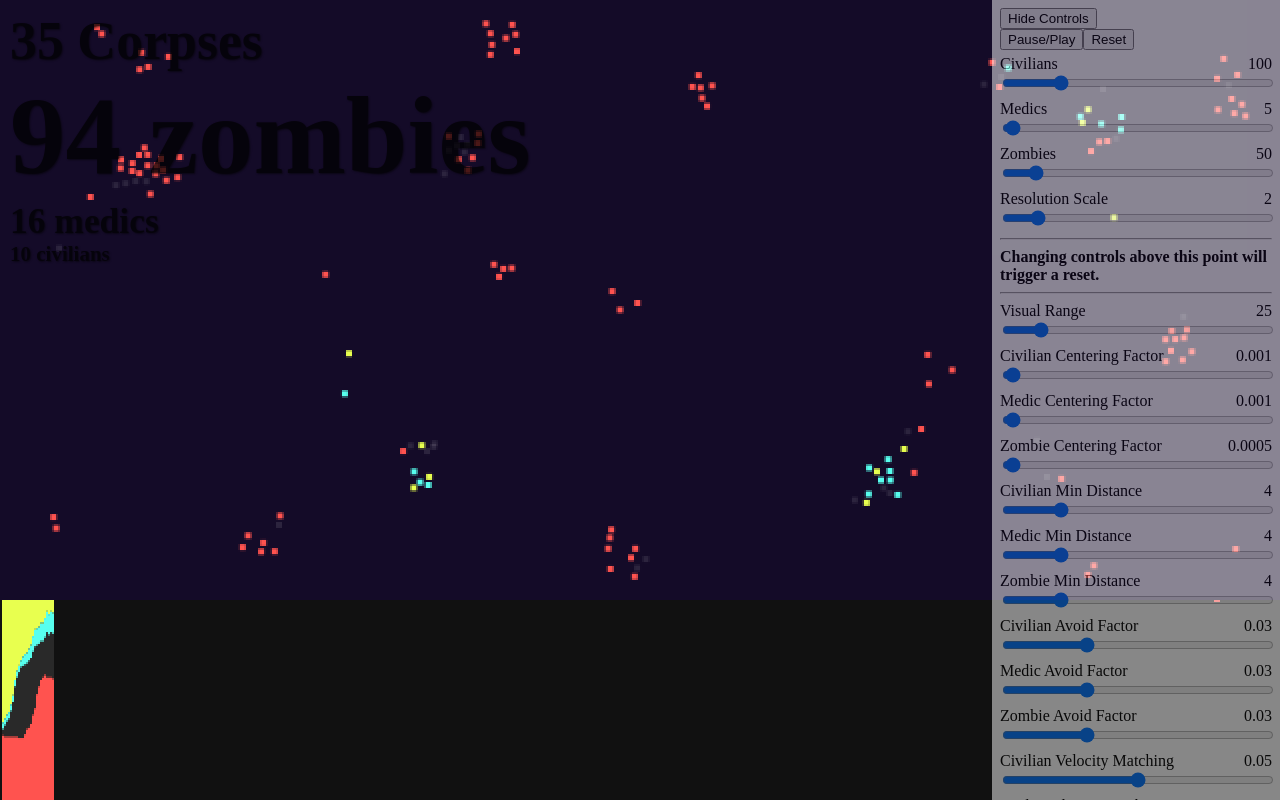
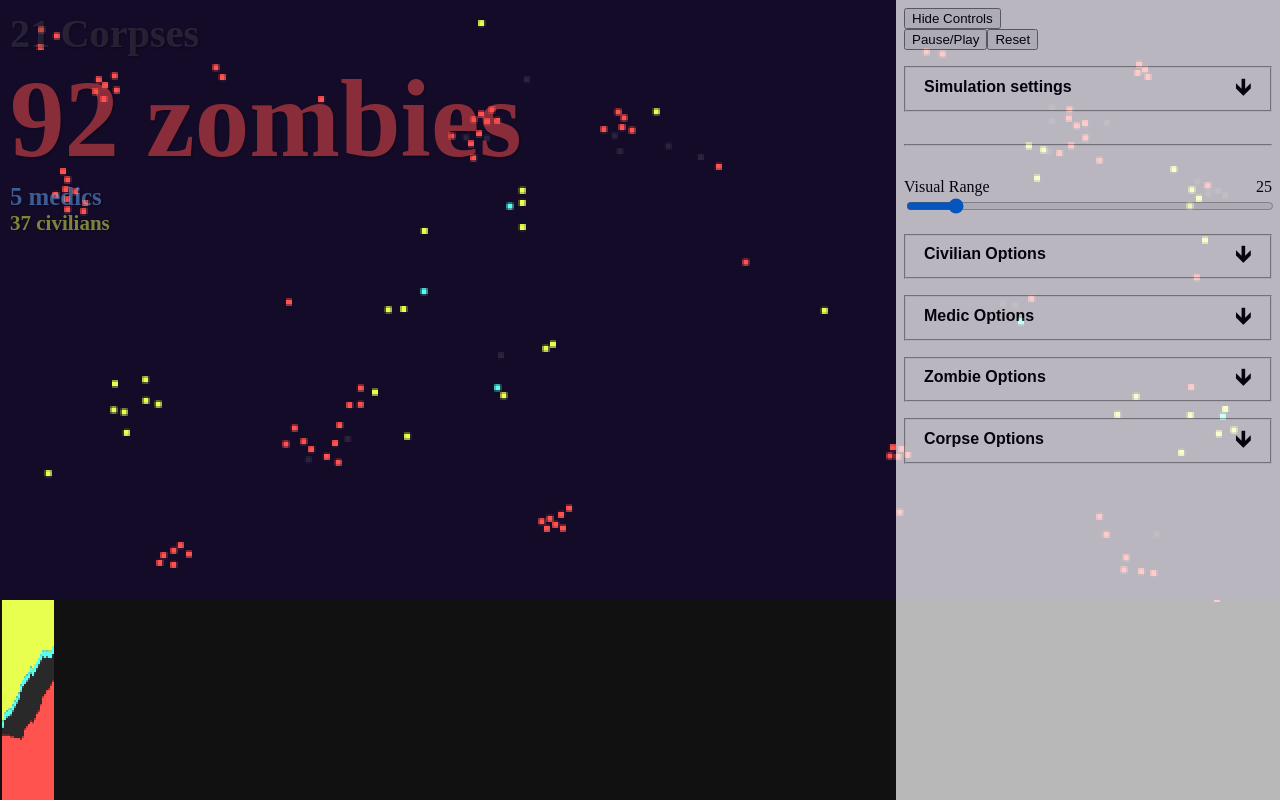
Before and after one commit to mrchimp/zombies-vs-medics, a Vue app: page / in a window 1280 px wide. Both pictures are taken after a click on the button "Show controls". Built offline with nearby package versions, Linux system fonts and the light colour scheme.

Commit message:
Group and improve controls

```diff
--- /dev/null
+++ b/src/components/ControlGroup.vue
@@ -0,0 +1,56 @@
+<script setup lang="ts">
+import { ref } from "vue";
+const show = ref(false);
+const props = defineProps(["label"]);
+function toggle() {
+  show.value = !show.value;
+}
+</script>
+
+<template>
+  <fieldset
+    class="group-fieldset"
+    :class="show ? 'group-fieldset--active' : ''"
+  >
+    <button class="group-title-bar" type="button" @click.prevent="toggle">
+      <h2 class="group-title">{{ props.label }}</h2>
+      <div class="group-down-arrow">&#129147;</div>
+    </button>
+    <div v-show="show" class="group-content">
+      <slot />
+    </div>
+  </fieldset>
+</template>
+
+<style scoped>
+.group-fieldset {
+  margin: 1rem 0;
+}
+.group-fieldset--active {
+  margin-bottom: 1rem;
+}
+.group-title-bar {
+  background: none;
+  border: none;
+  display: flex;
+  justify-content: space-between;
+  align-items: center;
+  line-height: 1;
+  width: 100%;
+}
+.group-title {
+  font-size: 1rem;
+  margin: 0;
+}
+.group-down-arrow {
+  font-size: 1.5rem;
+  transform: rotate(0);
+  transition: transform 0.2s ease-out;
+}
+.group-down-arrow--active {
+  transform: rotate(180deg);
+}
+.group-content {
+  padding: 1rem 0;
+}
+</style>
--- a/src/components/ControlInput.vue
+++ b/src/components/ControlInput.vue
@@ -1,7 +1,14 @@
 <script setup lang="ts">
 import { ref } from "vue";
 
-const props = defineProps(["label", "modelValue", "min", "max", "step"]);
+const props = defineProps([
+  "label",
+  "modelValue",
+  "min",
+  "max",
+  "step",
+  "title",
+]);
 const emit = defineEmits(["update:modelValue"]);
 
 function onInput(e: InputEvent) {
@@ -11,7 +18,7 @@ function onInput(e: InputEvent) {
 
 <template>
   <div>
-    <label for="medicCount" class="control-label">
+    <label for="medicCount" class="control-label" :title="title">
       <div>{{ props.label }}</div>
       <div>{{ props.modelValue }}</div>
     </label>
--- a/src/components/ZombiesVsMedics.vue
+++ b/src/components/ZombiesVsMedics.vue
@@ -1,6 +1,7 @@
 <script setup lang="ts">
 import { ref, onMounted } from "vue";
 import ControlInput from "./ControlInput.vue";
+import ControlGroup from "./ControlGroup.vue";
 
 enum ItemType {
   Corpse = 0,
@@ -37,35 +38,35 @@ interface Nearbys {
 
 const showControls = ref(false);
 
-const numCivilians = ref(100);
-const numZombies = ref(50);
-const numMedics = ref(5);
-const numCorpses = ref(0);
 const resolutionScale = ref(2);
 let graphTickCount = 0;
 
+const numCorpses = ref(0);
 const corpseCount = ref(0);
 const corpseFontSize = ref("");
+
+const numCivilians = ref(100);
+const civilianCount = ref(0);
+const civilianFontSize = ref("");
+const civilianCenteringFactor = ref(0.001);
+const civilianMinDistance = ref(4);
+const civilianAvoidFactor = ref(0.03);
+const civilianVelocityMatchingFactor = ref(0.005);
+
+const numMedics = ref(5);
+const medicCount = ref(0);
+const medicFontSize = ref("");
+const medicCenteringFactor = ref(0.001);
+const medicMinDistance = ref(4);
+const medicAvoidFactor = ref(0.03);
+const medicVelocityMatchingFactor = ref(0.005);
+
+const numZombies = ref(50);
 const zombieCount = ref(0);
 const zombieFontSize = ref("");
-const medicCount = ref(0);
-const medicFontSize = ref("");
-const civilianCount = ref(0);
-const civilianFontSize = ref("");
-
-const civilianCenteringFactor = ref(0.001);
 const zombieCenteringFactor = ref(0.0005);
-const medicCenteringFactor = ref(0.001);
-
-const civilianMinDistance = ref(4);
-const civilianAvoidFactor = ref(0.03);
-const medicMinDistance = ref(4);
-const medicAvoidFactor = ref(0.03);
 const zombieMinDistance = ref(4);
 const zombieAvoidFactor = ref(0.03);
-
-const civilianVelocityMatchingFactor = ref(0.05);
-const medicVelocityMatchingFactor = ref(0.05);
 const zombieVelocityMatchingFactor = ref(0.01);
 
 const gameTickRateMS = 16;
@@ -561,7 +562,7 @@ function updateCounts() {
 </script>
 
 <template>
-  <div>
+  <div class="zombies">
     <canvas ref="canvas"></canvas>
 
     <div class="controls" :class="showControls ? 'controls--active' : ''">
@@ -572,8 +573,15 @@ function updateCounts() {
         <div v-if="showControls">
           <button type="button" @click.prevent="onPause">Pause/Play</button>
           <button type="button" @click.prevent="reset">Reset</button>
+          <ControlGroup label="Simulation settings">
+            <strong>
+              Warning: changing controls in this section will restart the
+              simulation!
+            </strong>
+            <hr />
             <ControlInput
               label="Civilians"
+              title="How many civilians the simulation will start with"
               v-model="numCivilians"
               :min="0"
               :max="500"
@@ -581,6 +589,7 @@ function updateCounts() {
             ></ControlInput>
             <ControlInput
               label="Medics"
+              title="How many medics the simulation will start with"
               v-model="numMedics"
               :min="0"
               :max="500"
@@ -588,6 +597,7 @@ function updateCounts() {
             ></ControlInput>
             <ControlInput
               label="Zombies"
+              title="How many zombies the simulation will start with"
               v-model="numZombies"
               :min="0"
               :max="500"
@@ -595,122 +605,136 @@ function updateCounts() {
             ></ControlInput>
             <ControlInput
               label="Resolution Scale"
+              title="Increasing this will increase the pixelation but improve performance"
               v-model="resolutionScale"
               :min="1"
               :max="10"
               @input="reset"
             ></ControlInput>
-
-          <hr />
-
-          <strong>
-            Changing controls above this point will trigger a reset.
-          </strong>
+          </ControlGroup>
 
           <hr />
 
           <ControlInput
             label="Visual Range"
+            title="Maximum distance that players will be affected by others"
             v-model="visualRange"
             :min="1"
             :max="200"
           ></ControlInput>
 
-          <!-- Centering Factors -->
+          <ControlGroup label="Civilian Options">
             <ControlInput
-            label="Civilian Centering Factor"
+              label="Centering Factor"
+              title="How much the civilians will be pulled towards groups"
               v-model="civilianCenteringFactor"
               :min="0"
               :max="0.1"
               :step="0.001"
             ></ControlInput>
             <ControlInput
-            label="Medic Centering Factor"
+              label="Min Distance"
+              title="How close civilians are allowed to be to others"
+              v-model="civilianMinDistance"
+              :min="0"
+              :max="20"
+            ></ControlInput>
+            <ControlInput
+              label="Avoid Factor"
+              title="How actively civilians try to avoid being too close to each other"
+              v-model="civilianAvoidFactor"
+              :min="0"
+              :max="0.1"
+              :step="0.001"
+            ></ControlInput>
+            <ControlInput
+              label="Velocity Matching"
+              title="How much civilians will try to match the velocity of others"
+              v-model="civilianVelocityMatchingFactor"
+              :min="0"
+              :max="0.1"
+              :step="0.001"
+            ></ControlInput>
+          </ControlGroup>
+
+          <ControlGroup label="Medic Options">
+            <ControlInput
+              label="Centering Factor"
+              title="How much the medics will be pulled towards groups"
               v-model="medicCenteringFactor"
               :min="0"
               :max="0.1"
               :step="0.001"
             ></ControlInput>
             <ControlInput
-            label="Zombie Centering Factor"
-            v-model="zombieCenteringFactor"
-            :min="0"
-            :max="0.1"
-            :step="0.001"
-          ></ControlInput>
-
-          <!-- Min Distances -->
-          <ControlInput
-            label="Civilian Min Distance"
-            v-model="civilianMinDistance"
-            :min="0"
-            :max="20"
-          ></ControlInput>
-          <ControlInput
-            label="Medic Min Distance"
+              label="Min Distance"
+              title="How close medics are allowed to be to others"
               v-model="medicMinDistance"
               :min="0"
               :max="20"
             ></ControlInput>
             <ControlInput
-            label="Zombie Min Distance"
-            v-model="zombieMinDistance"
-            :min="0"
-            :max="20"
-          ></ControlInput>
-
-          <!-- Avoid Factor -->
-          <ControlInput
-            label="Civilian Avoid Factor"
-            v-model="civilianAvoidFactor"
-            :min="0"
-            :max="0.1"
-            :step="0.001"
-          ></ControlInput>
-          <ControlInput
-            label="Medic Avoid Factor"
+              label="Avoid Factor"
+              title="How actively medics try to avoid being too close to each other"
               v-model="medicAvoidFactor"
               :min="0"
               :max="0.1"
               :step="0.001"
             ></ControlInput>
             <ControlInput
-            label="Zombie Avoid Factor"
+              label="Velocity Matching"
+              title="How much medics will try to match the velocity of others"
+              v-model="medicVelocityMatchingFactor"
+              :min="0"
+              :max="0.1"
+              :step="0.001"
+            ></ControlInput>
+          </ControlGroup>
+
+          <ControlGroup label="Zombie Options">
+            <ControlInput
+              label="Centering Factor"
+              title="How much the zombies will be pulled towards groups"
+              v-model="zombieCenteringFactor"
+              :min="0"
+              :max="0.1"
+              :step="0.001"
+            ></ControlInput>
+            <ControlInput
+              label="Min Distance"
+              title="How close zombies are allowed to be to others"
+              v-model="zombieMinDistance"
+              :min="0"
+              :max="20"
+            ></ControlInput>
+            <ControlInput
+              label="Avoid Factor"
+              title="How actively zombies try to avoid being too close to each other"
               v-model="zombieAvoidFactor"
               :min="0"
               :max="0.1"
               :step="0.001"
             ></ControlInput>
-
-          <!-- Velocity Matching -->
             <ControlInput
-            label="Civilian Velocity Matching"
-            v-model="civilianVelocityMatchingFactor"
-            :min="0"
-            :max="0.1"
-            :step="0.001"
-          ></ControlInput>
-          <ControlInput
-            label="Medic Velocity Matching"
-            v-model="medicVelocityMatchingFactor"
-            :min="0"
-            :max="0.1"
-            :step="0.001"
-          ></ControlInput>
-          <ControlInput
-            label="Zombie Velocity Matching"
+              label="Velocity Matching"
+              title="How much zombies will try to match the velocity of others"
               v-model="zombieVelocityMatchingFactor"
               :min="0"
               :max="0.1"
               :step="0.001"
             ></ControlInput>
+          </ControlGroup>
+
+          <ControlGroup label="Corpse Options">
+            <!--  -->
+          </ControlGroup>
         </div>
       </div>
     </div>
 
     <div class="counts">
       <div
-        class="Corpse-count"
+        class="corpse-count"
         :style="{
           'font-size': corpseFontSize,
         }"
@@ -746,6 +770,16 @@ function updateCounts() {
 </template>
 
 <style scoped>
+.zombies {
+  --zombie-color: hsl(1, 100%, 65%);
+  --medic-color: hsl(212, 99%, 70%);
+  --civilian-color: hsl(68, 100%, 65%);
+  --corpse-color: hsl(0, 0%, 255%, 0.2);
+}
+hr {
+  color: #eee;
+  margin: 2rem 0;
+}
 canvas {
   position: absolute;
   width: 100%;
@@ -759,7 +793,7 @@ canvas {
   flex-direction: column;
   height: auto;
   overflow-y: scroll;
-  opacity: 0.5;
+  opacity: 0.7;
   position: absolute;
   right: 0;
   top: 0;
@@ -767,7 +801,7 @@ canvas {
 }
 .controls--active {
   height: 100%;
-  width: 18rem;
+  width: 24rem;
 }
 .controls-inner {
   padding: 0.5rem;
@@ -776,7 +810,7 @@ canvas {
   font-size: 21px;
   font-weight: bold;
   left: 0;
-  opacity: 0.7;
+  opacity: 0.5;
   padding: 10px;
   position: absolute;
   text-shadow: 1px 1px 2px rgba(0, 0, 0, 0.7);
```
Lines whose indentation alone changed are shown as unchanged.
